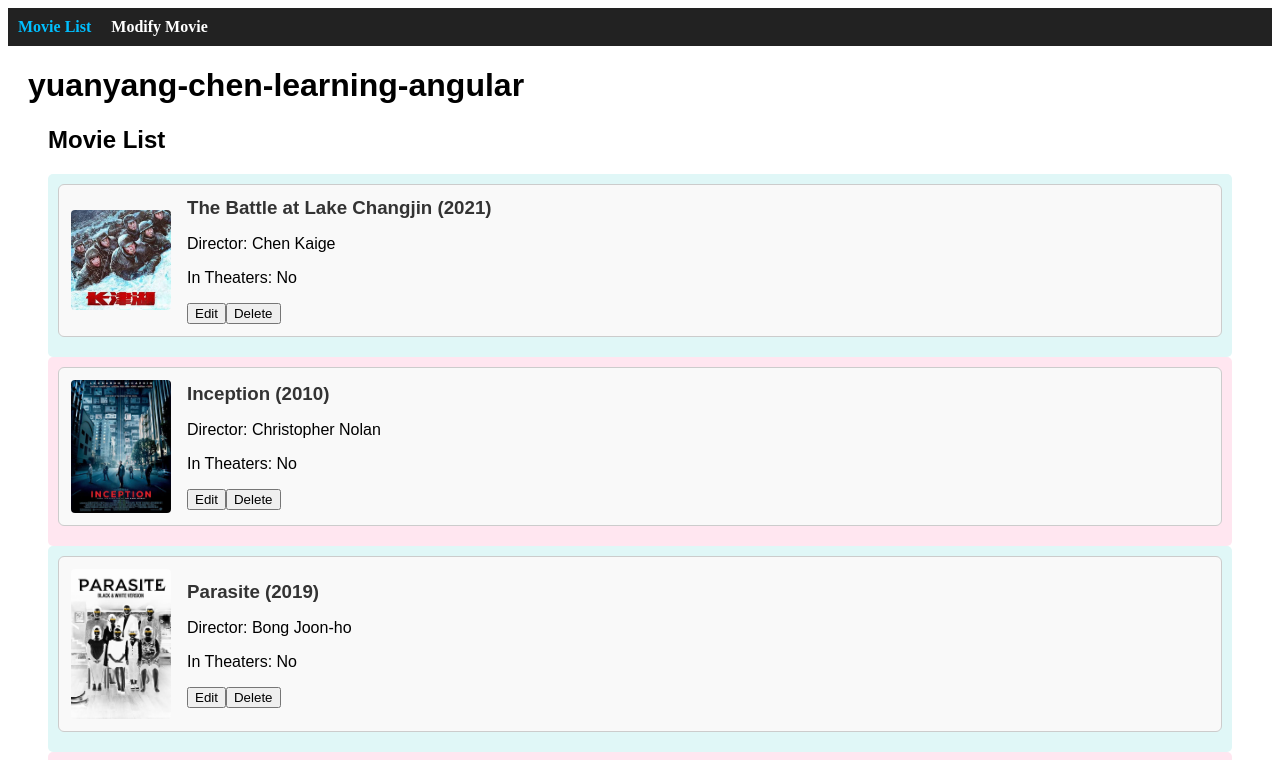
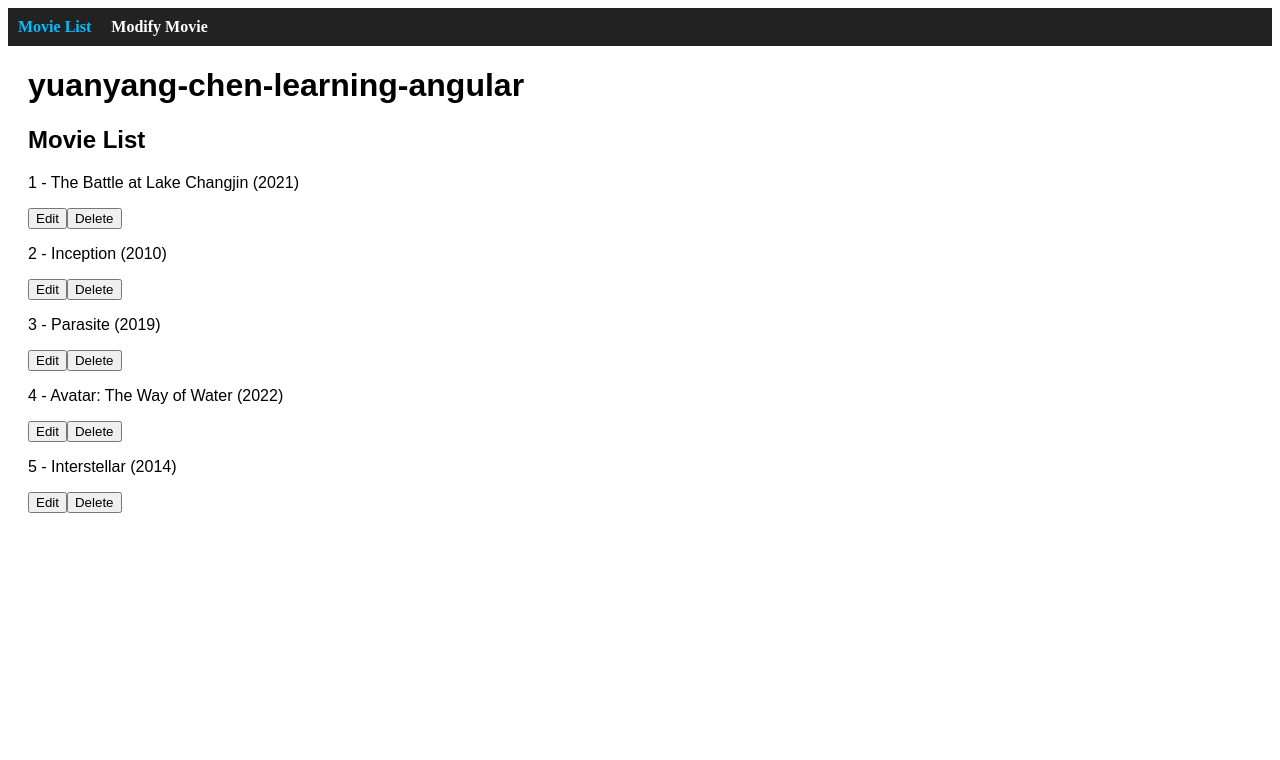
Before and after one commit to yuanyangCyy/Yuanyang_Chen_Learning_Angular, an Angular app: page /movies in a window 1280 px wide. Shown: the top 760 px of the page. Built offline with nearby package versions, Linux system fonts and the light colour scheme.

Commit message:
done as6

```diff
--- a/src/app/modify-list-item/modify-list-item.component.html
+++ b/src/app/modify-list-item/modify-list-item.component.html
@@ -1,5 +1,19 @@
-<div class="modify-container">
-  <h2>{{ message }}</h2>
-  <p>Here you can edit or update your movie details.</p >
-  <button>Edit Movie</button>
-</div>
+<h2>Movie Form</h2>
+
+<form [formGroup]="form" (ngSubmit)="onSubmit()">
+  <label>ID:</label>
+  <input type="number" formControlName="id"><br>
+
+  <label>Title:</label>
+  <input type="text" formControlName="title"><br>
+
+  <label>Genre:</label>
+  <input type="text" formControlName="genre"><br>
+
+  <label>Year:</label>
+  <input type="text" formControlName="year"><br>
+
+
+  <<button type="submit">Save Movie</button>
+
+</form>
--- a/src/app/modify-list-item/modify-list-item.component.ts
+++ b/src/app/modify-list-item/modify-list-item.component.ts
@@ -1,50 +1,31 @@
 import { Component, OnInit } from '@angular/core';
-
 import { FormBuilder, FormGroup, Validators, ReactiveFormsModule } from '@angular/forms';
 import { MovieService } from '../Services/movie.service';
 import { Movie } from '../Shared/Models/movie';
-
-import { ActivatedRoute} from '@angular/router';
-import { Router } from '@angular/router';
+import { ActivatedRoute, Router } from '@angular/router';
 
 @Component({
   selector: 'app-modify-list-item',
   standalone: true,
-  // use ReactiveFormsModule
   imports: [ReactiveFormsModule],
-  template: `
-    <h2>Modify Movie</h2>
-    <form [formGroup]="form" (ngSubmit)="onSubmit()">
-      <label>ID:</label>
-      <input type="number" formControlName="id"><br>
-
-      <label>Title:</label>
-      <input type="text" formControlName="title"><br>
-
-      <label>Genre:</label>
-      <input type="text" formControlName="genre"><br>
-
-      <label>Year:</label>
-      <input type="text" formControlName="year"><br>
-
-      <button type="submit" [disabled]="form.invalid">Update Movie</button>
-    </form>
-  `
+  templateUrl: './modify-list-item.component.html'
 })
 export class ModifyListItemComponent implements OnInit {
 
-  // 1
   form!: FormGroup;
 
-  //  FormBuilder and Service
-  constructor(private fb: FormBuilder, private movieService: MovieService,private route: ActivatedRoute,
-              private router: Router) {
+  constructor(
+    private fb: FormBuilder,
+    private movieService: MovieService,
+    private route: ActivatedRoute,
+    private router: Router
+  ) {
     //
     this.form = this.fb.group({
-      id: ['', [Validators.required]],
-      title: ['', [Validators.required, Validators.minLength(2)]],
+      id: ['', Validators.required],
+      title: ['', Validators.required],
       genre: ['', Validators.required],
-      year: ['', [Validators.required, Validators.pattern(/^[0-9]{4}$/)]]
+      year: ['', Validators.required]
     });
   }
 
@@ -64,11 +45,19 @@ export class ModifyListItemComponent implements OnInit {
   onSubmit(): void {
     if (this.form.valid) {
       const movie: Movie = this.form.value;
-      this.movieService.updateMovie(movie).subscribe(() => {
-        alert('Movie updated successfully!');
-        this.router.navigate(['/movies']);
-        this.form.reset();
-      });
+      const existing = this.movieService['movies'].find(m => m.id === movie.id);
+
+      if (existing) {
+        this.movieService.updateMovie(movie).subscribe(() => {
+          alert('Movie updated successfully!');
+          this.router.navigate(['/movies']);
+        });
+      } else {
+        this.movieService.addMovie(movie).subscribe(() => {
+          alert('Movie added successfully!');
+          this.router.navigate(['/movies']);
+        });
+      }
     }
   }
 }
--- a/src/app/movie-list/movie-list.html
+++ b/src/app/movie-list/movie-list.html
@@ -1,8 +1,6 @@
-<div class="container">
-  <h2>Movie List</h2>
-
-  <div *ngFor="let m of movies; let i = index"
-       [ngClass]="{ 'odd-row': i % 2 === 0, 'even-row': i % 2 !== 0 }">
-    <app-movie-list-item [movie]="m"></app-movie-list-item>
-  </div>
+<h2>Movie List</h2>
+<div *ngFor="let m of movies">
+  <p>{{ m.id }} - {{ m.title }} ({{ m.year }})</p>
+  <button (click)="editMovie(m.id)">Edit</button>
+  <button (click)="deleteMovie(m.id)">Delete</button>
 </div>
--- a/src/app/movie-list/movie-list.ts
+++ b/src/app/movie-list/movie-list.ts
@@ -1,13 +1,13 @@
 import { Component, OnInit } from '@angular/core';
 import { CommonModule } from '@angular/common';
 import { Movie } from '../Shared/Models/movie';
-import { MovieListItem } from '../movie-list-item/movie-list-item';
+
 import { MovieService } from '../Services/movie.service';
 import { Router } from '@angular/router';
 @Component({
   selector: 'app-movie-list',
   standalone: true,
-  imports: [CommonModule, MovieListItem],
+  imports: [CommonModule],
   templateUrl: './movie-list.html',
   styleUrls: ['./movie-list.css']
 })
```
